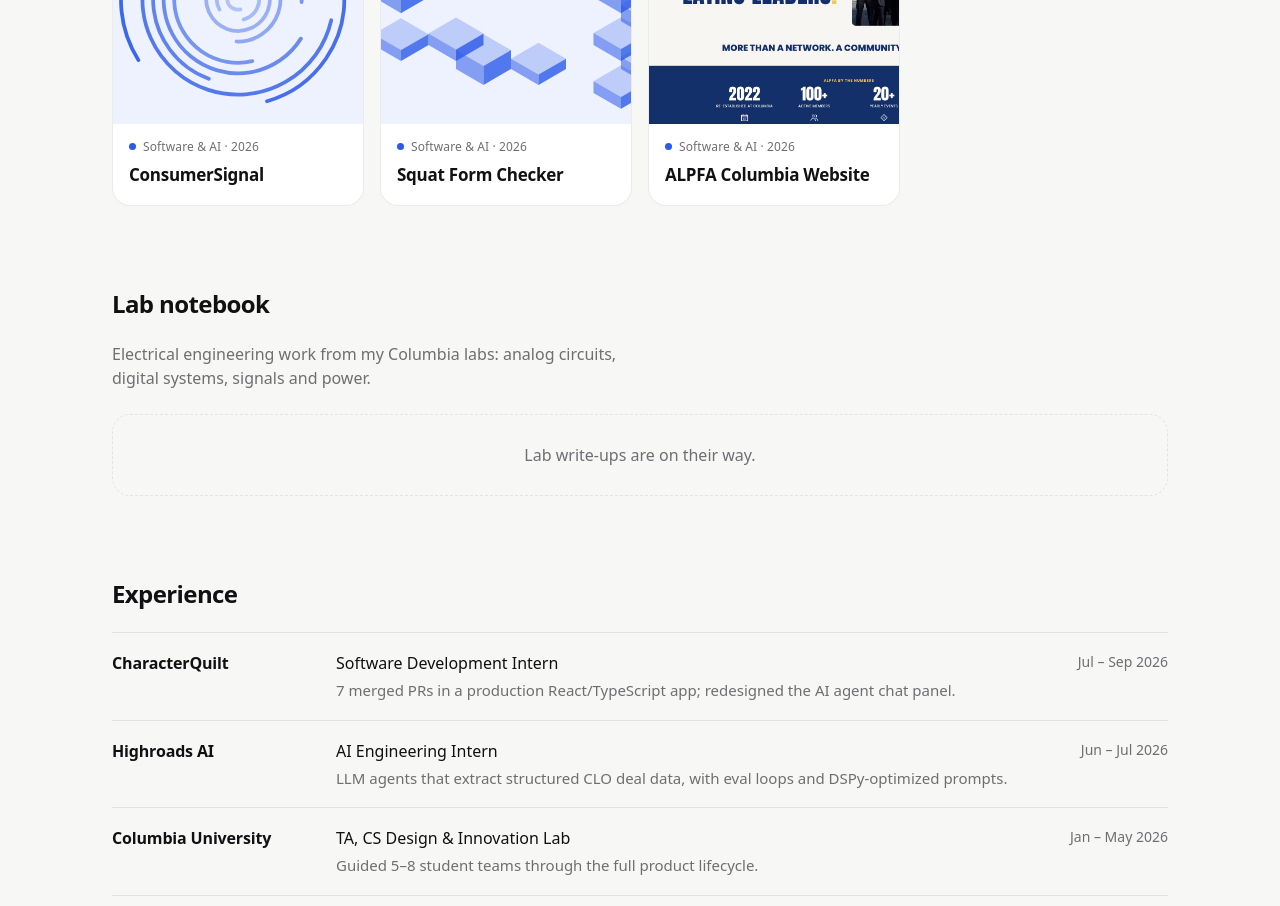
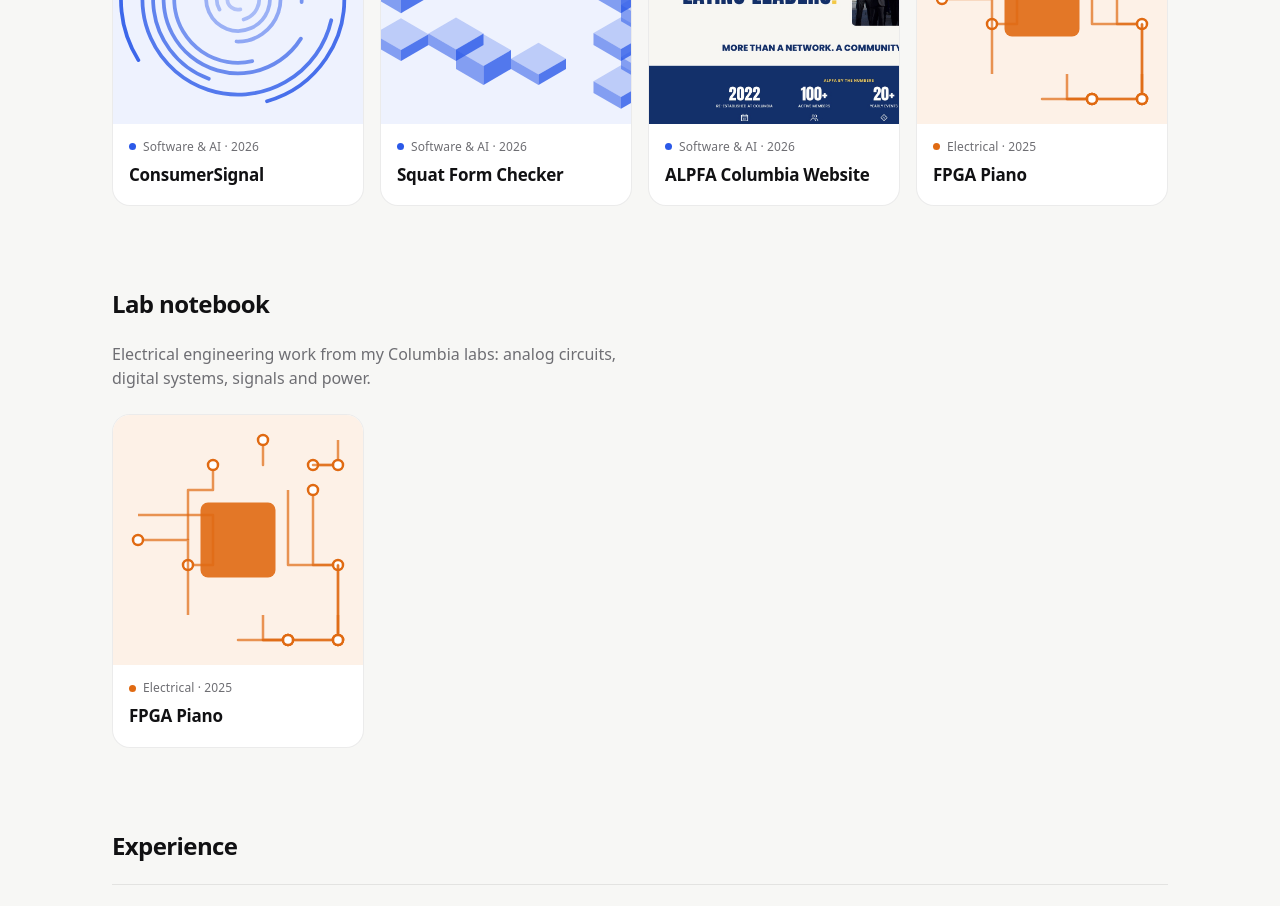
Before and after one commit to michellemai122/michellemai122.github.io, a React (Vite) app: page / in a window 1280 px wide. Shown: the part 2460-3366 px from the top of the page. Built offline with nearby package versions, Linux system fonts and the light colour scheme.

Commit message:
Add first EE lab: FPGA piano (VHDL) with data-flow diagram
Co-Authored-By: Claude Opus 5.5 <noreply@anthropic.com>

```diff
--- a/src/App.tsx
+++ b/src/App.tsx
@@ -1,6 +1,7 @@
 import { useEffect, useState } from 'react'
 import { profile } from './data/profile'
 import { projects } from './data/projects'
+import { labs } from './data/labs'
 import { Home } from './components/Home'
 import { ProjectPage } from './components/ProjectPage'
 
@@ -19,7 +20,7 @@ function useRoute() {
 export function App() {
   const route = useRoute()
   const slug = route.startsWith('/p/') ? route.slice(3) : null
-  const project = slug ? projects.find((p) => p.slug === slug) : undefined
+  const project = slug ? [...projects, ...labs].find((p) => p.slug === slug) : undefined
 
   useEffect(() => {
     if (slug) window.scrollTo(0, 0)
--- a/src/components/ProjectPage.tsx
+++ b/src/components/ProjectPage.tsx
@@ -19,9 +19,15 @@ export function ProjectPage({ project: p }: { project: Project }) {
         </div>
       )}
 
-      <div className="detail-art">
-        {p.image ? <img src={p.image} alt={`${p.title} figure`} /> : <Pattern kind={p.pattern} seed={p.slug} />}
-      </div>
+      {p.figure ? (
+        <figure className="detail-figure">
+          <img src={p.figure} alt={`${p.title} diagram`} />
+        </figure>
+      ) : (
+        <div className="detail-art">
+          {p.image ? <img src={p.image} alt={`${p.title} screenshot`} /> : <Pattern kind={p.pattern} seed={p.slug} />}
+        </div>
+      )}
 
       <div className="detail-body">
         <aside className="facts">
--- a/src/data/labs.ts
+++ b/src/data/labs.ts
@@ -4,4 +4,27 @@ import type { Project } from './projects'
  * Electrical engineering lab write-ups, added one at a time after review.
  * Summaries and figures only; full reports are not published.
  */
-export const labs: Project[] = []
+export const labs: Project[] = [
+  {
+    slug: 'fpga-piano',
+    title: 'FPGA Piano',
+    tagline: 'A Xilinx FPGA that plays "Twinkle Twinkle Little Star" on a speaker, written from scratch in VHDL.',
+    category: 'electrical',
+    year: '2025',
+    role: 'Digital Systems Lab (ELEN E3082), Lab 6',
+    stack: ['VHDL', 'Xilinx FPGA', 'MMCM clocking', 'Clock dividers', 'Seven-segment display'],
+    problem:
+      'Turn a single 100 MHz board clock into musical pitches, step through a melody on a timer, and show the note being played, all in hardware.',
+    built: [
+      'Clocking: the board clock goes through IBUFG/BUFG buffers into an MMCM; LED 0 turns on when the clock locks, so you know the clock network is stable before anything else runs.',
+      'Pitch from division: one reusable clock-divider module, used three times. A 1 MHz tick feeds a second divider whose 16-bit divisor comes from note_gen, so changing the divisor changes the pitch.',
+      'Melody: a counter that only runs while switch 0 is on, cut into ~0.25 s windows (25 million cycles), each mapped to the next note; after the last note it outputs silence until reset.',
+      'Display: a 10 kHz scan tick drives the seven-segment display with the same note code, so the board shows the note it is playing.',
+    ],
+    result: 'Played the full melody on the board and passed TA sign-off.',
+    credit: 'Lab partner: Miriam Trujillo.',
+    links: [],
+    pattern: 'circuit',
+    figure: '/labs/fpga-piano.svg',
+  },
+]
--- a/src/data/projects.ts
+++ b/src/data/projects.ts
@@ -17,8 +17,10 @@ export type Project = {
   credit?: string
   links: { label: string; href: string }[]
   pattern: PatternKind
-  /** optional screenshot or figure in /public */
+  /** optional screenshot in /public, used on the card and the project page */
   image?: string
+  /** optional diagram or plot shown only on the project page (fit whole, not cropped) */
+  figure?: string
 }
 
 export const categoryLabel: Record<Category, string> = {
--- a/src/styles.css
+++ b/src/styles.css
@@ -169,6 +169,8 @@ img { max-width: 100%; display: block; }
 .detail-art:has(img) { aspect-ratio: 16 / 10; }
 .detail-art img { width: 100%; height: 100%; object-fit: cover; object-position: top; }
 @media (max-width: 600px) { .detail-art { aspect-ratio: 4 / 3; } }
+.detail-figure { margin: 40px 0 0; border-radius: var(--radius); overflow: hidden; border: 1px solid var(--line); background: #fbfbfa; }
+.detail-figure img { width: 100%; height: auto; }
 .detail-body { display: grid; gap: 32px; margin-top: 48px; grid-template-columns: 1fr; }
 @media (min-width: 860px) { .detail-body { grid-template-columns: 240px 1fr; gap: 64px; } }
 .facts { display: flex; flex-direction: column; gap: 22px; }
```
Also changed, not shown: public/labs/fpga-piano.svg (added).
